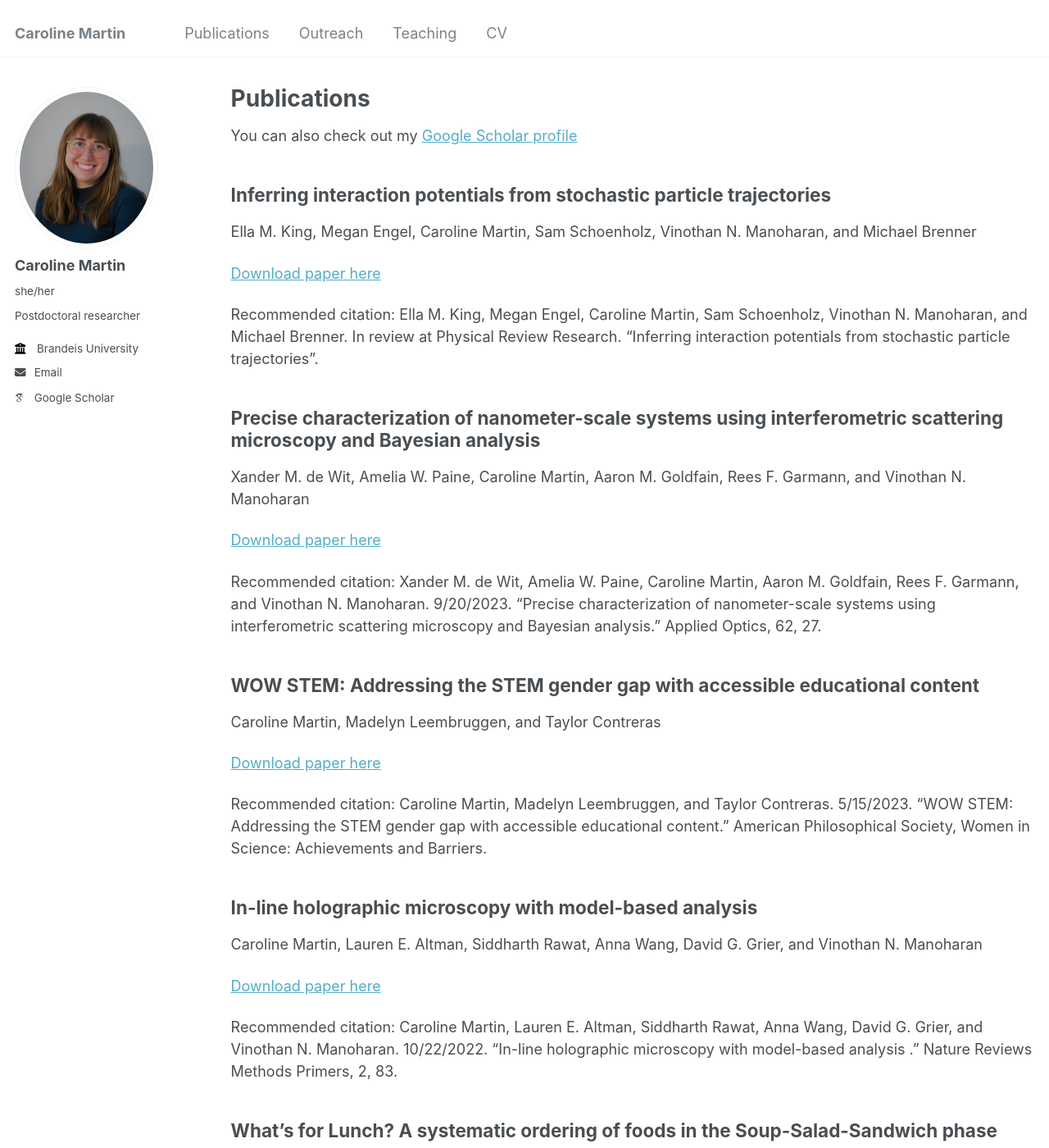
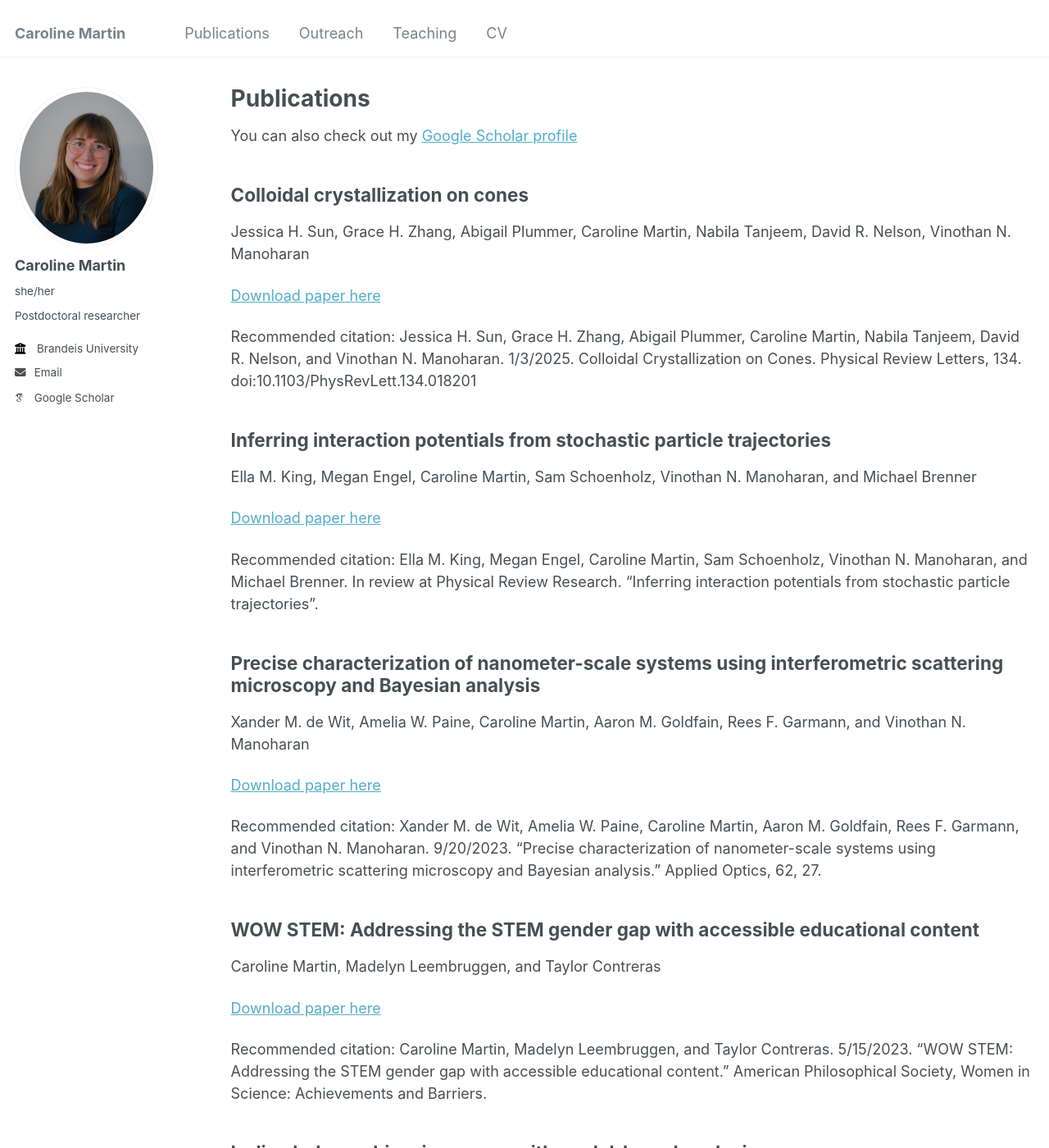
Before and after one commit to carolinesmartin/carolinesmartin, a Jekyll site: the page built from _pages/publications.md, in a window 1280 px wide and 1400 px high. Shown: the whole window at 82% size. Built offline with Jekyll 4.4.1, drawn with Linux system fonts in a browser that asks for light colours; some web fonts are replaced; some of the changed text lies outside the part shown.

Commit message:
Update pub list

```diff
--- a/_pages/publications.md
+++ b/_pages/publications.md
@@ -8,6 +8,14 @@ author_profile: true
 {% include base_path %}
 You can also check out my [Google Scholar profile](https://scholar.google.com/citations?user=su9_FyYAAAAJ&hl=en)
 
+## Colloidal crystallization on cones
+
+Jessica H. Sun, Grace H. Zhang, Abigail Plummer, Caroline Martin, Nabila Tanjeem, David R. Nelson, Vinothan N. Manoharan
+
+[Download paper here](http://carolinesmartin.github.io/files/cones.pdf)
+
+Recommended citation: Jessica H. Sun, Grace H. Zhang, Abigail Plummer, Caroline Martin, Nabila Tanjeem, David R. Nelson, and Vinothan N. Manoharan. 1/3/2025. Colloidal Crystallization on Cones. Physical Review Letters, 134. doi:10.1103/PhysRevLett.134.018201
+
 ## Inferring interaction potentials from stochastic particle trajectories
 
 Ella M. King, Megan Engel, Caroline Martin, Sam Schoenholz, Vinothan N. Manoharan, and Michael Brenner
@@ -15,7 +23,6 @@ Ella M. King, Megan Engel, Caroline Martin, Sam Schoenholz, Vinothan N. Manohara
 [Download paper here](http://carolinesmartin.github.io/files/inferring-potentials.pdf)
 
 Recommended citation: Ella M. King, Megan Engel, Caroline Martin, Sam Schoenholz, Vinothan N. Manoharan, and Michael Brenner.  In review at Physical Review Research. “Inferring interaction potentials from stochastic particle trajectories”.
-
 
 ## Precise characterization of nanometer-scale systems using interferometric scattering microscopy and Bayesian analysis
 
@@ -50,7 +57,7 @@ Madelyn Leembruggen and Caroline Martin
 
 [Download paper here](http://carolinesmartin.github.io/files/whats-for-lunch.pdf)
 
-Recommended citation: Madelyn Leembruggen and Caroline Martin. 4/1/2022. “What’s for Lunch? A systematic ordering of foods in the Soup-Salad-Sandwich phase space”.
+Recommended citation: Madelyn Leembruggen and Caroline Martin. 4/1/2022. “What’s for Lunch? A systematic ordering of foods in the Soup-Salad-Sandwich phase space.”
 
 
 ## Improving holographic particle characterization by modeling spherical aberration
```
Also changed, not shown: 2 other files.
